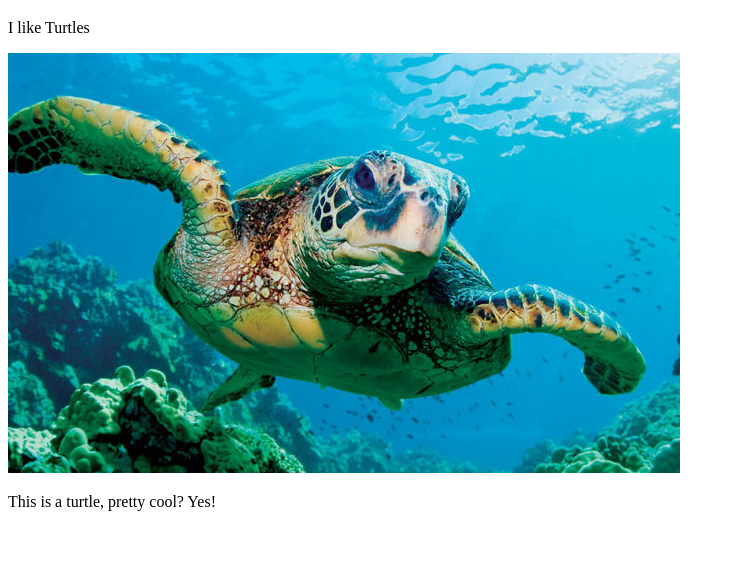
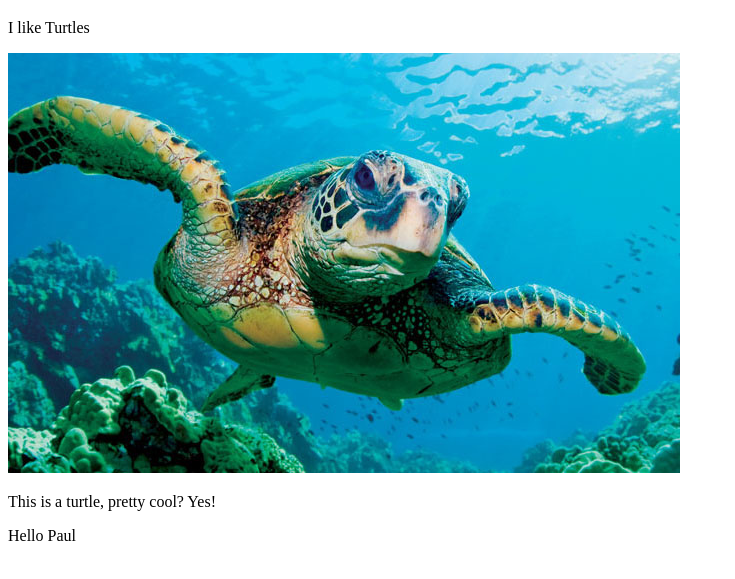
Before and after one commit to effinofinus/turtles, a plain HTML site: page index.html in a window 1280 px wide. Shown: the part 61-640 px from the top of the page, without its empty margins (0-735 px from the left). Drawn offline with Linux system fonts and the light colour scheme.

Commit message:
Paul Demo

```diff
--- a/index.html
+++ b/index.html
@@ -9,5 +9,6 @@
     <p>I like Turtles</p>
     <img src="images/turtle.jpg" alt="turtle pic">
     <p>This is a turtle, pretty cool? Yes!</p>
+    <p>Hello Paul</p>
   </body>
 </html>
```
